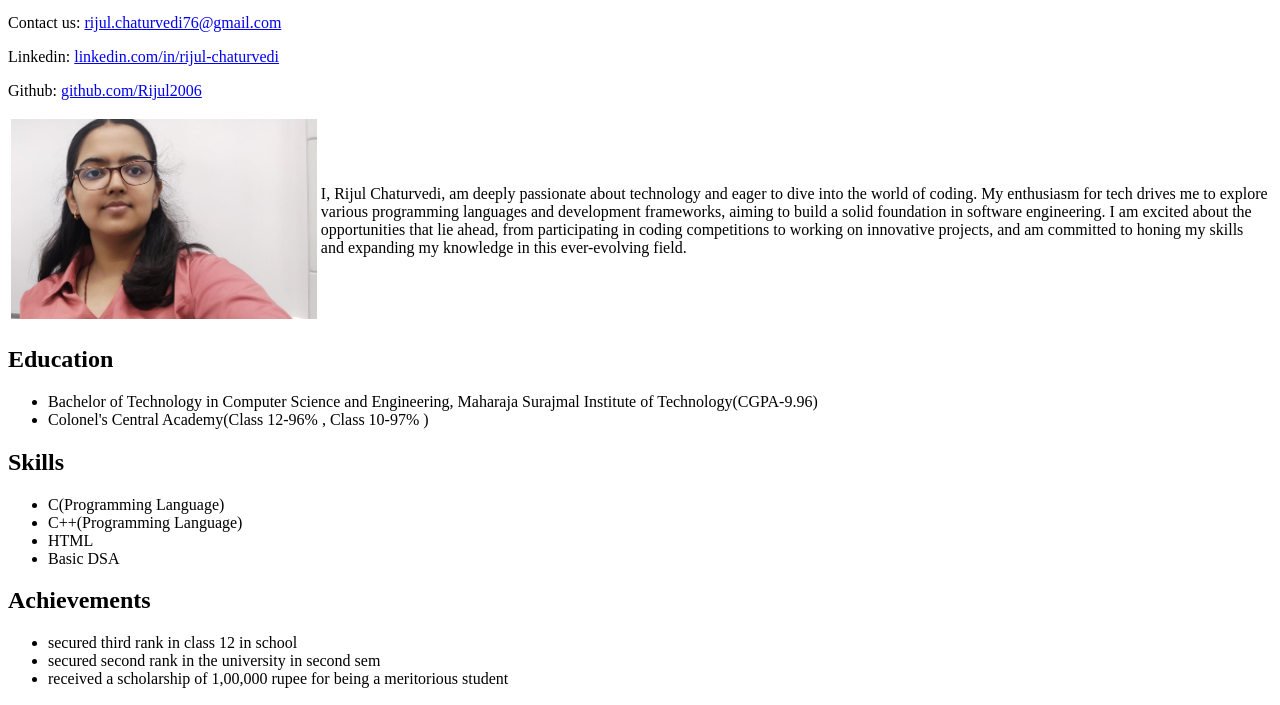
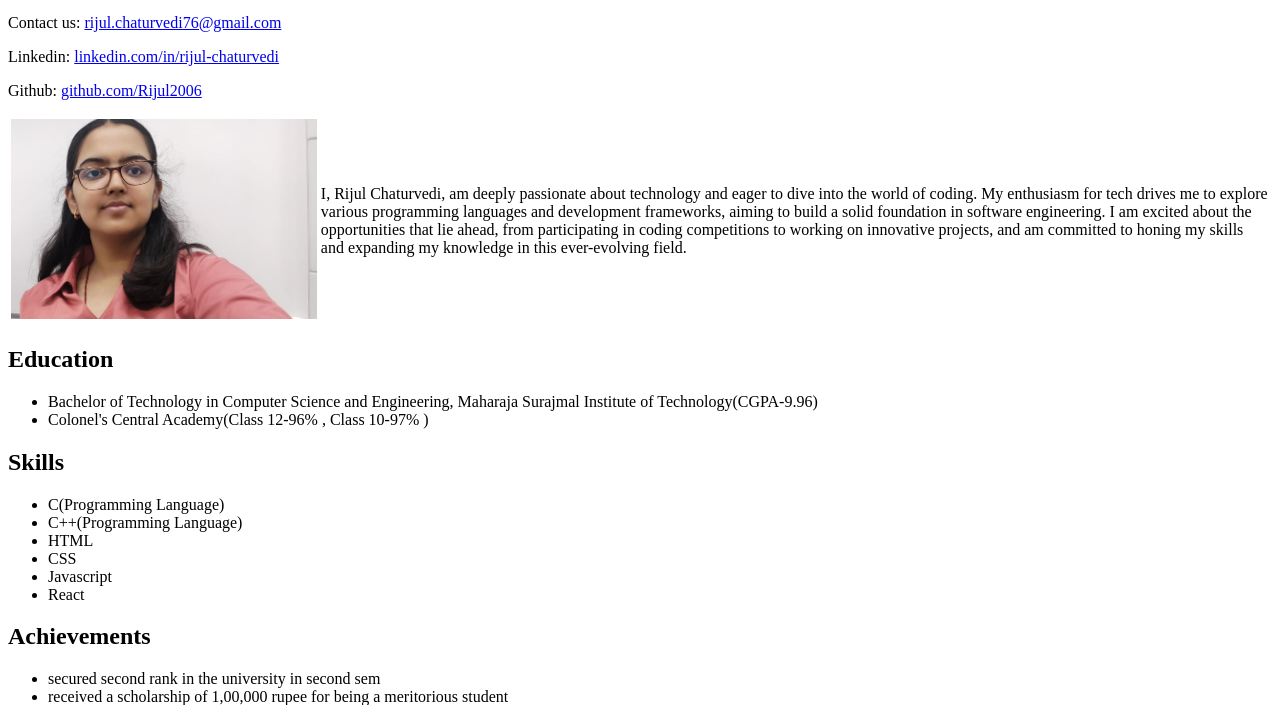
Before and after one commit to Rijul2006/My-Resume-Website, a plain HTML site: page index.html in a window 1280 px wide. Shown: the part 100-805 px from the top of the page. Drawn offline with Linux system fonts and the light colour scheme.

Commit message:
Enhance skills section with additional technologies
Updated skills section to include CSS, Javascript, and React.

```diff
--- a/index.html
+++ b/index.html
@@ -42,14 +42,15 @@
             <li>C(Programming Language)</li>
             <li>C++(Programming Language)</li>
             <li>HTML</li>
-            <li>Basic DSA</li>
+            <li>CSS</li>
+            <li>Javascript</li>
+            <li>React</li>
         </ul>
      </section>
 
      <section id="reward">
         <h1>Achievements</h1>
         <ul>
-            <li>secured third rank in class 12 in school</li>
             <li>secured second rank in the university in second sem</li>
             <li>received a scholarship of 1,00,000 rupee for being a meritorious student</li>
         </ul>
```
